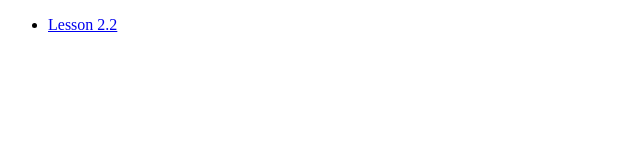
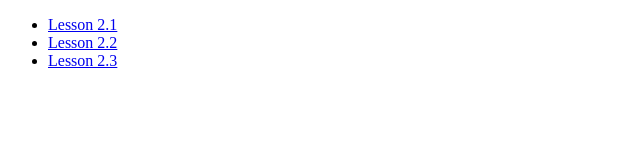
Before and after one commit to Kyi-Lay/Module2, a plain HTML site: page index.html in a window 1280 px wide. Shown: the whole page, without its empty margins (0-640 px from the left). Drawn offline with Linux system fonts and the light colour scheme.

Commit message:
upadte commit

```diff
--- a/index.html
+++ b/index.html
@@ -7,7 +7,10 @@
 </head>
 <body>
     <ul>
+        <li><a href="2.1/index.html">Lesson 2.1</a></li>
         <li><a href="2.2/index.html">Lesson 2.2</a></li>
+        <li><a href="2.3/index.html">Lesson 2.3</a></li>
+
     </ul>
 </body>
 </html>
```
